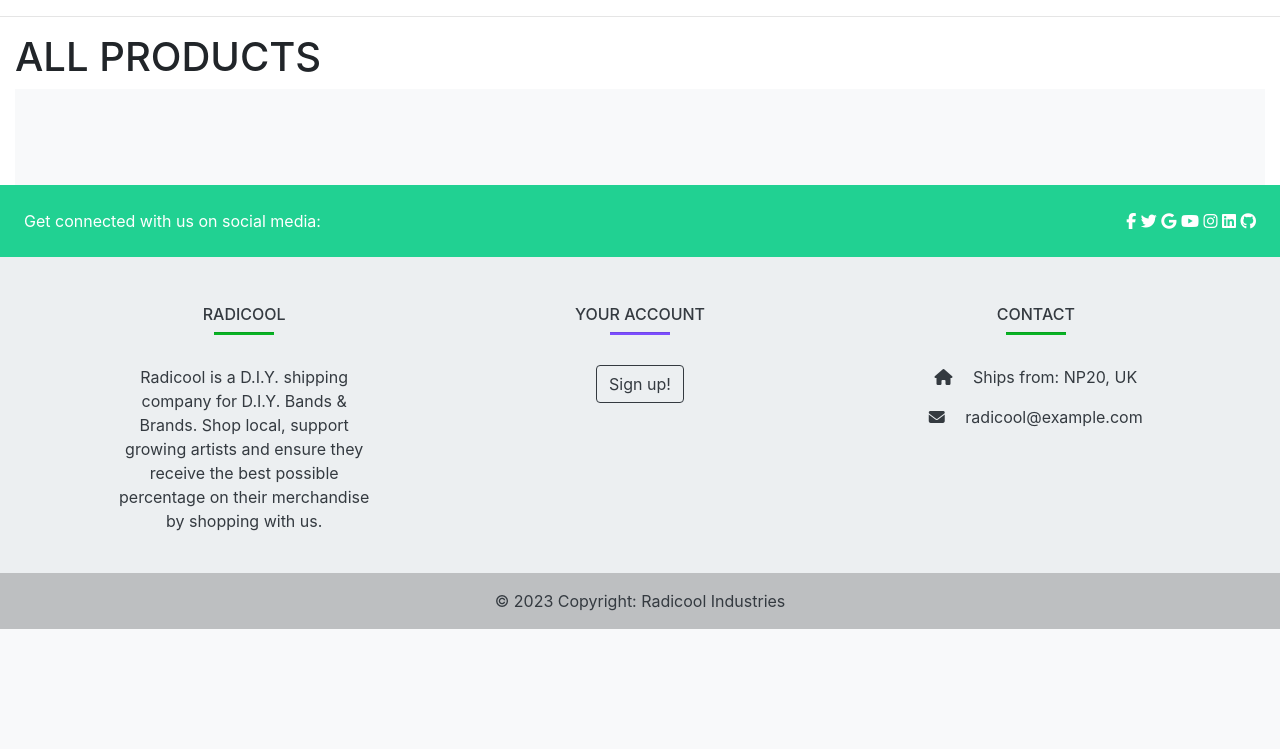
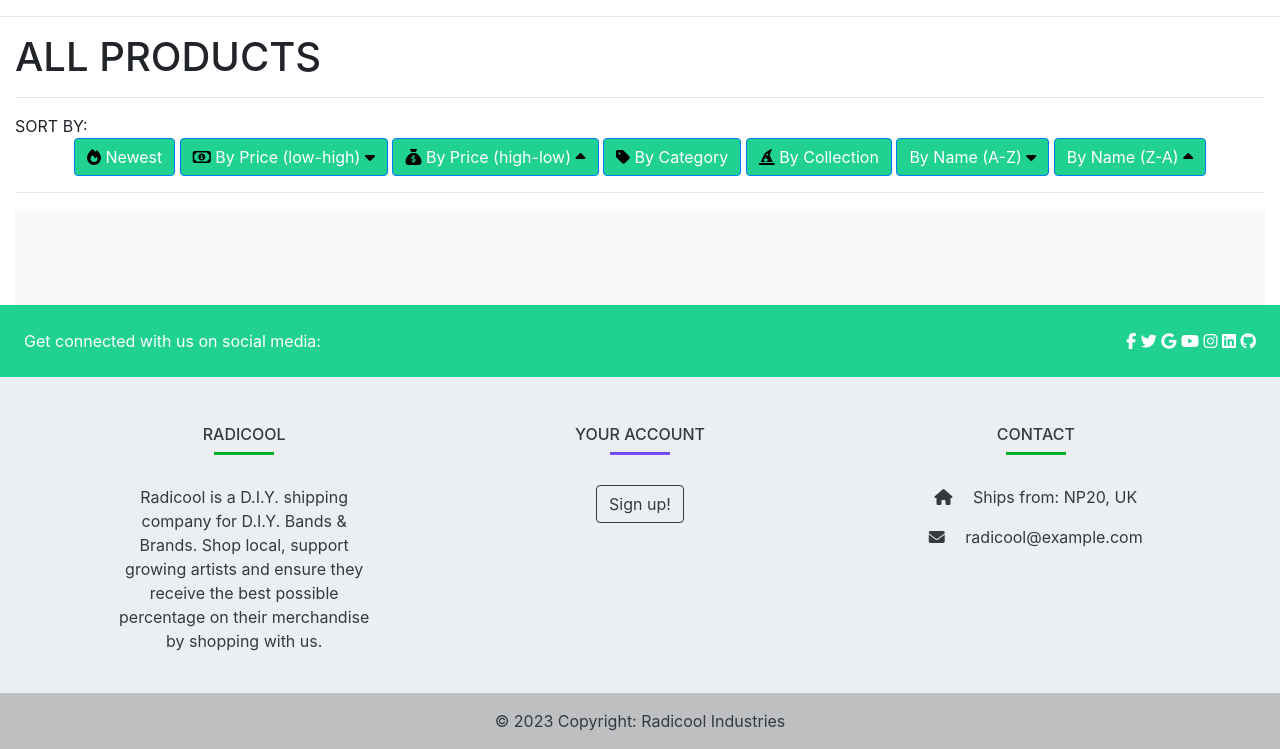
Before and after one commit to Hadokane/CCI_PP4_Radicool_Store, a Django app: page /products/ in a window 1280 px wide. Shown: the part 180-929 px from the top of the page. Before the commit the page ends 809 px from the top, so only its background shows below. Run offline with Django 4.2, Linux system fonts and the light colour scheme; data that the repository does not hold is empty; some libraries are stand-ins or nearby versions.

Commit message:
feat(store): add sort buttons to all products page

```diff
--- a/store/models.py
+++ b/store/models.py
@@ -1,5 +1,6 @@
 from django.db import models
 from django.contrib.auth.models import User
+from django.db.models.functions import Lower
 from django.urls import reverse
 
 # Create your models here.
--- a/templates/store/merch/info.html
+++ b/templates/store/merch/info.html
@@ -71,9 +71,6 @@
 <script>
     $(document).on("click", ".add-to-cart", function (e) {
         e.preventDefault();
-        // console.log($("#add-to-cart").val())
-        // console.log($("#merch-qty option:selected").val())
-        // console.log($("#merch-size option:selected").val())
         $.ajax({
             type: "POST",
             url: "{% url 'cart:cart_add' %}",
@@ -85,9 +82,7 @@
                 action: "add_to_cart"
             },
             success: function (json) {
-                // console.log(json)
                 document.getElementById("cart-qty").innerHTML = json.qty
-
             },
             error: function (xhr, errmsg, err) {}
         });
--- a/templates/store/products.html
+++ b/templates/store/products.html
@@ -6,6 +6,19 @@
 
     <h1>ALL PRODUCTS</h1>
 
+    <!--Sort Bar-->
+    <hr>
+    <div class="d-inline-flex pr-2">SORT BY:</div>
+    <div class="text-center">
+        <a href="{%url 'store:products' %}" class="btn-primary btn" style="background-color:  #21D192;"><i class="fa-solid fa-fire" style="color: #000000;"></i> Newest</a>
+        <a href="{%url 'store:products' %}?sort=price&direction=asc" class="btn-primary btn" style="background-color:  #21D192;"><i class="fa-regular fa-money-bill-1" style="color: #000000;"></i> By Price (low-high) <i class="fa-solid fa-caret-down" style="color: #000000;"></i></a>
+        <a href="{%url 'store:products' %}?sort=price&direction=desc" class="btn-primary btn" style="background-color:  #21D192;"><i class="fa-solid fa-sack-dollar" style="color: #000000;"></i> By Price (high-low) <i class="fa-solid fa-caret-up" style="color: #000000;"></i></a>
+        <a href="{%url 'store:products' %}?sort=category&direction=asc" class="btn-primary btn" style="background-color:  #21D192;"><i class="fa-solid fa-tag" style="color: #000000;"></i> By Category</a>
+        <a href="{%url 'store:products' %}?sort=collection&direction=asc" class="btn-primary btn" style="background-color:  #21D192;"><i class="fa-solid fa-hat-wizard" style="color: #000000;"></i> By Collection</a>
+        <a href="{%url 'store:products' %}?sort=product_name&direction=asc" class="btn-primary btn" style="background-color:  #21D192;">By Name (A-Z) <i class="fa-solid fa-caret-down" style="color: #000000;"></i></a>
+        <a href="{%url 'store:products' %}?sort=product_name&direction=desc" class="btn-primary btn" style="background-color:  #21D192;">By Name (Z-A) <i class="fa-solid fa-caret-up" style="color: #000000;"></i></a>
+    </div>
+    <hr>
     <!--Cards Container-->
     <div class="album py-5 bg-light">
         <div class="container">
@@ -23,7 +36,17 @@
                             <a class="card-text"
                                 href="{{ m.get_absolute_url }}"><strong>{{ m.product_name }}</strong></a>
                             <p class="card-text"><em>{{ m.description }}</em></p>
-                            <p class="card-text">£{{ m.price }}</p>
+                            <p class="card-text"><i class="fa-regular fa-money-bill-1" style="color: #000000;"></i> £{{ m.price }}</p>
+                            {% if m.category %}
+                            <p>
+                                <a class="card-text" href="../cat/{{m.category.slug}}"><i class="fa-solid fa-tag" style="color: #000000;"></i> {{ m.category }}</a>
+                            </p>
+                            {% endif %}
+                            {% if m.collection %}
+                            <p>
+                                <a class="card-text" href="../col/{{m.collection.slug}}"><i class="fa-solid fa-hat-wizard" style="color: #000000;"></i> {{ m.collection }}</a>
+                            </p>
+                            {% endif %}
                         </div>
                         <!--Card Footer Buttons-->
                         <div class="card-footer">
```
